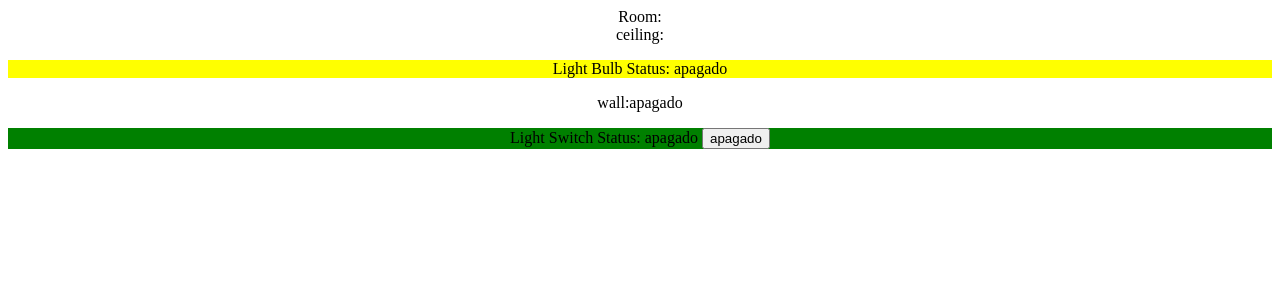
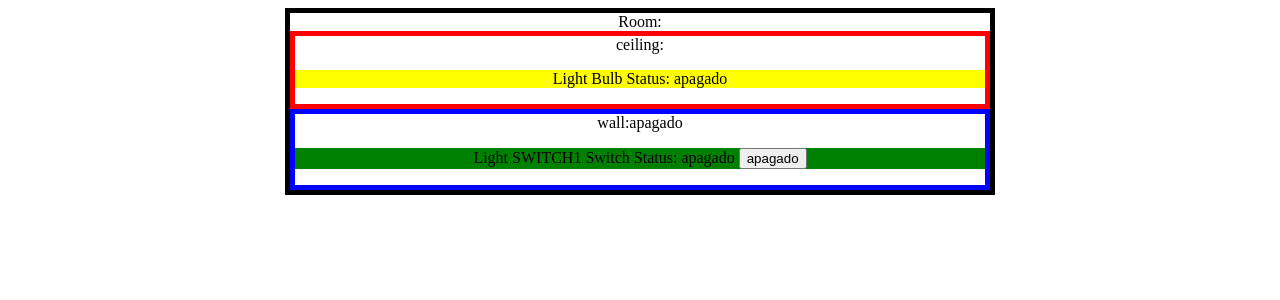
Before and after one commit to angular-bolivia/angular-sessions, an Angular app: page / in a window 1280 px wide. Shown: the top 300 px of the page. Built offline with nearby package versions, Linux system fonts and the light colour scheme.

Commit message:
Session3

```diff
--- a/src/app/app.module.ts
+++ b/src/app/app.module.ts
@@ -8,6 +8,8 @@ import { SwitchComponent } from './component/switch/switch.component';
 import { WallComponent } from './component/wall/wall.component';
 import { CeilingComponent } from './component/ceiling/ceiling.component';
 import { RoomComponent } from './component/room/room.component';
+import { LightSwitchService } from "app/light-switch.service";
+
 
 @NgModule({
   declarations: [
@@ -22,7 +24,7 @@ import { RoomComponent } from './component/room/room.component';
   imports: [
     BrowserModule
   ],
-  providers: [],
+  providers: [LightSwitchService],
   bootstrap: [AppComponent]
 })
 export class AppModule { }
--- a/src/app/component/ceiling/ceiling.component.css
+++ b/src/app/component/ceiling/ceiling.component.css
@@ -0,0 +1,4 @@
+div {
+  border: red
+   5px solid;
+}
--- a/src/app/component/room/room.component.css
+++ b/src/app/component/room/room.component.css
@@ -0,0 +1,8 @@
+p {
+  border: red 5px solid;
+}
+div {
+  border: black 5px solid;
+  width: 700px;
+  margin:  0 auto
+}
--- a/src/app/component/switch/switch.component.html
+++ b/src/app/component/switch/switch.component.html
@@ -1,4 +1,4 @@
 <p>
-  Light Switch Status: {{ isOn?'prendido':'apagado' }}
+  Light {{ name }}  Switch Status: {{ isOn?'prendido':'apagado' }}
   <button (click)="toggleSwitchLocal()" >{{ isOn?'prendido':'apagado' }}</button>
 </p>
--- a/src/app/component/switch/switch.component.ts
+++ b/src/app/component/switch/switch.component.ts
@@ -1,4 +1,5 @@
 import { Component, OnInit, EventEmitter, Output } from '@angular/core';
+import { LightSwitchService } from "app/light-switch.service";
 
 @Component({
   selector: 'app-switch',
@@ -8,15 +9,28 @@ import { Component, OnInit, EventEmitter, Output } from '@angular/core';
 export class SwitchComponent implements OnInit {
   @Output() toggleSwitch = new EventEmitter<boolean>();
   isOn:boolean;
-
-  constructor() {
+  name:string;
+  constructor(private lightSwitchService:LightSwitchService) {
     this.isOn = false;
+    this.name = lightSwitchService.name;
   }
 
   ngOnInit() {
+    this.lightSwitchService.isOn.subscribe(
+      (result) => {
+        this.isOn = result;
+      },
+      (error) => {
+        console.log(error);
+      }
+    );
   }
   toggleSwitchLocal(){
     this.isOn = !this.isOn;
     this.toggleSwitch.emit(this.isOn);
+    this.lightSwitchService.setName("XD");
+    // this.lightSwitchService.getName();
+
+
   }
 }
--- a/src/app/component/wall/wall.component.css
+++ b/src/app/component/wall/wall.component.css
@@ -0,0 +1,3 @@
+div {
+  border: blue 5px solid;
+}
--- /dev/null
+++ b/src/app/light-switch.service.ts
@@ -0,0 +1,19 @@
+import { Injectable } from '@angular/core';
+import {BehaviorSubject} from 'rxjs/BehaviorSubject';
+
+@Injectable()
+export class LightSwitchService {
+  name:string;
+  isOn:BehaviorSubject<boolean>;
+  constructor() {
+    this.name = 'SWITCH1';
+    this.isOn = new BehaviorSubject(false);
+  }
+  setName(newName:string){
+    this.name = newName;
+  };
+  getName():string{
+    return this.name;
+  };
+
+}
```
Also changed, not shown: 1 other file (tests, documents, lock files or other folders).
